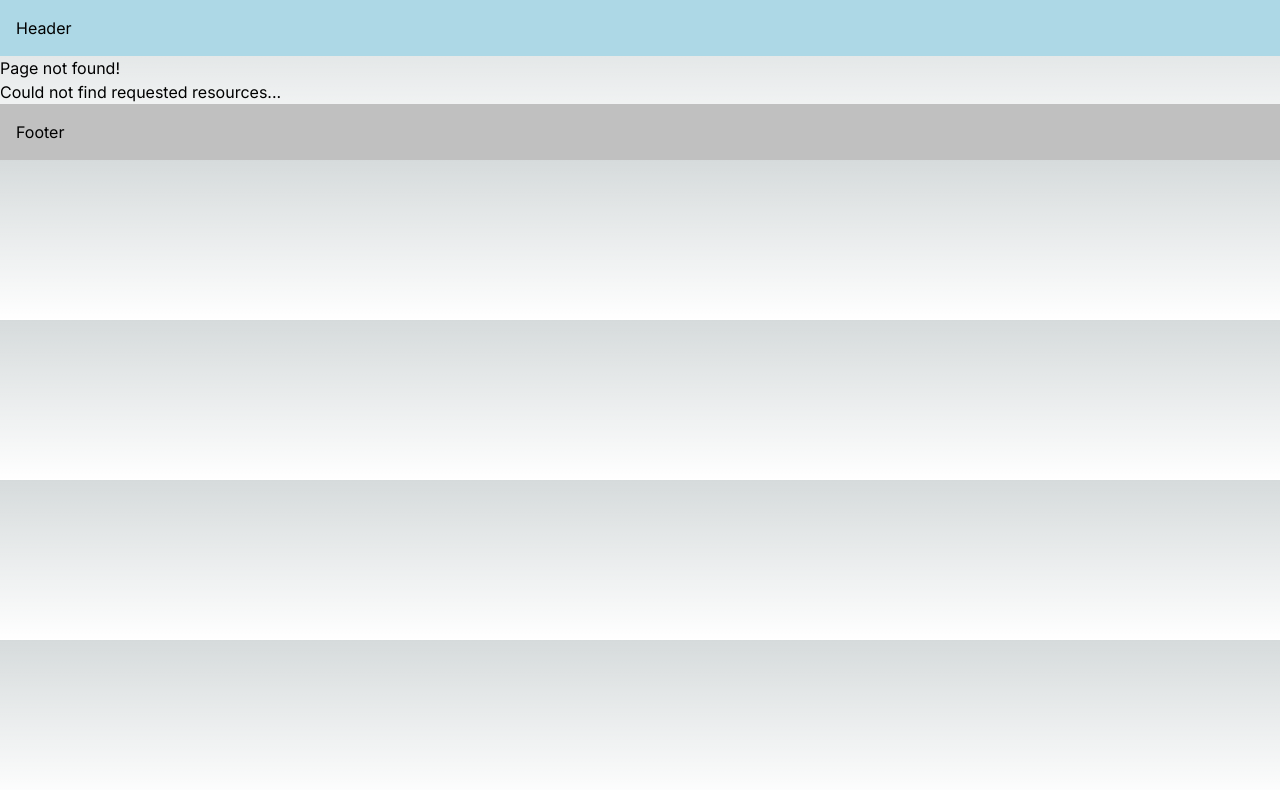
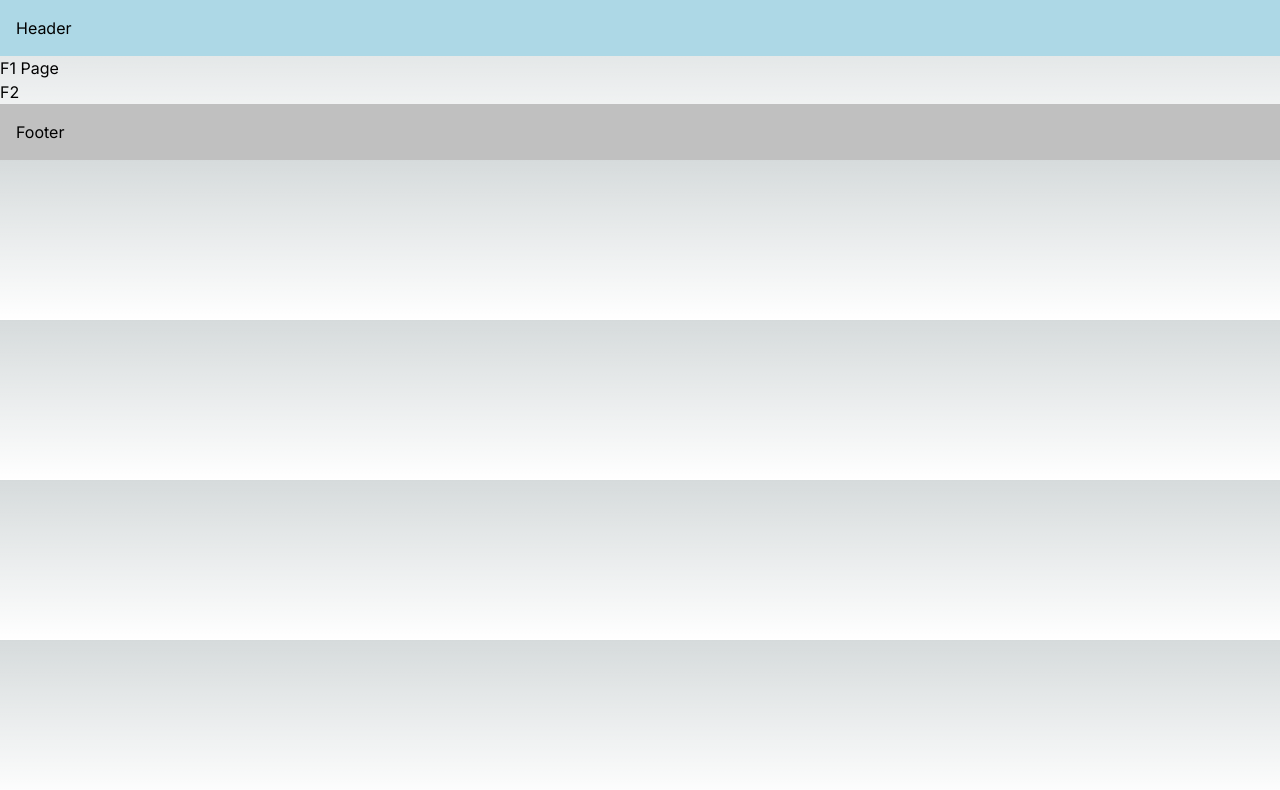
Before and after one commit to PaleSnows/Next-Basic, a Next.js app: page /f1 in a window 1280 px wide. Before the commit this address had no page. Shown: the top 790 px of the page. Built offline with nearby package versions, Linux system fonts and the light colour scheme.

Commit message:
intercepting routes part

```diff
--- /dev/null
+++ b/src/app/f1/(.)f2/page.tsx
@@ -0,0 +1,3 @@
+export default function InterceptedF2() {
+    return <h1>(.) Intercepted F2 Page</h1>;
+  }
--- /dev/null
+++ b/src/app/f1/f2/page.tsx
@@ -0,0 +1,3 @@
+export default function F2() {
+    return <h1>F2 Page</h1>;
+  }
--- /dev/null
+++ b/src/app/f1/f3/page.tsx
@@ -0,0 +1,3 @@
+export default function F3() {
+    return <h1>F3 Page</h1>;
+  }
--- /dev/null
+++ b/src/app/f1/f4/(..)f3/page.tsx
@@ -0,0 +1,3 @@
+export default function InterceptedF3() {
+    return <h1>(..) Intercepted F3 Page</h1>;
+  }
--- /dev/null
+++ b/src/app/f1/f4/page.tsx
@@ -0,0 +1,12 @@
+import Link from "next/link";
+
+export default function F4() {
+  return (
+    <>
+      <h1>F4 Page</h1>
+      <div className="">
+        <Link href={"/f1/f3"}>F3</Link>
+      </div>
+    </>
+  );
+}
--- /dev/null
+++ b/src/app/f1/page.tsx
@@ -0,0 +1,12 @@
+import Link from "next/link";
+
+export default function F1() {
+  return (
+    <>
+      <h1>F1 Page</h1>
+      <div className="">
+        <Link href={"/f1/f2"}>F2</Link>
+      </div>
+    </>
+  );
+}
```
